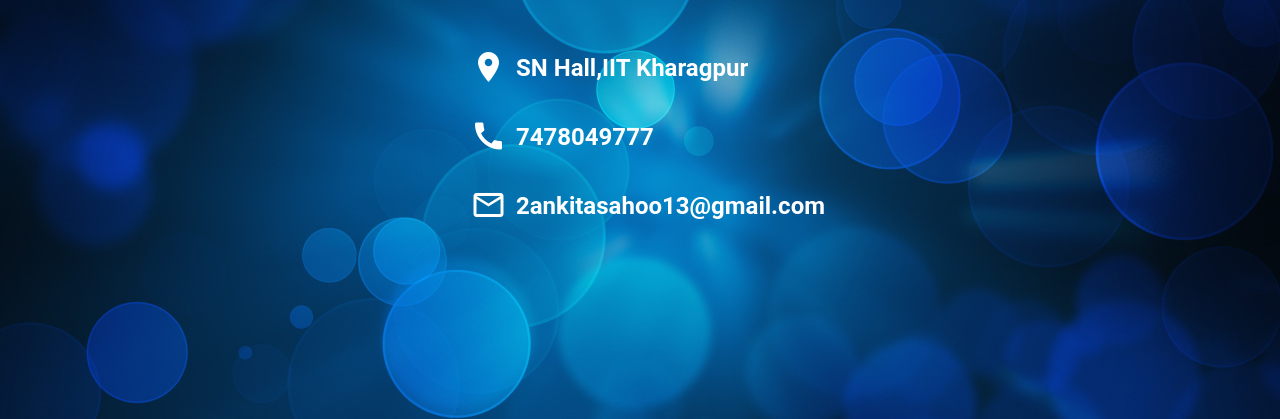
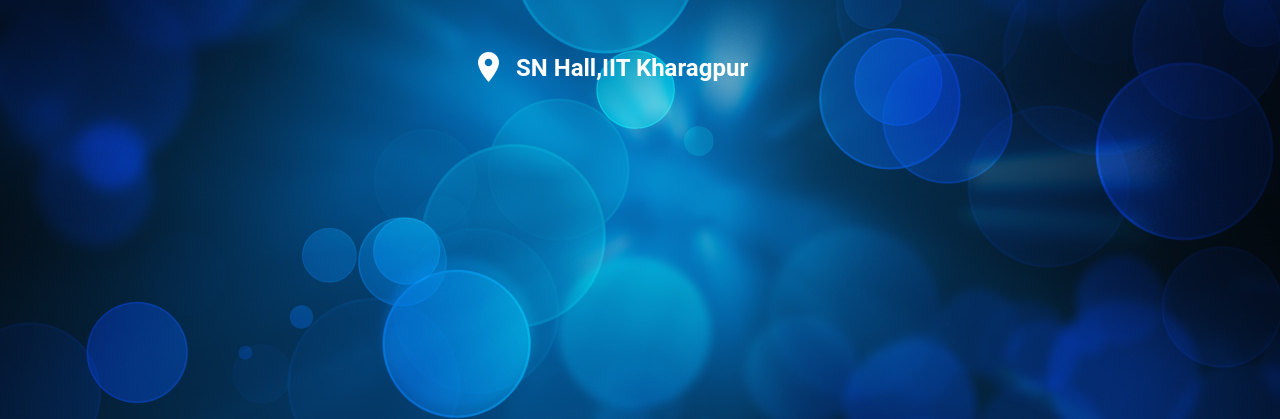
Before and after one commit to ankita132/1stYear-Portfolio, a plain HTML site: page untitled1/contact.html in a window 1280 px wide. Shown: the part 178-597 px from the top of the page. Drawn offline with Linux system fonts and the light colour scheme.

Commit message:
Update contact.html

```diff
--- a/untitled1/contact.html
+++ b/untitled1/contact.html
@@ -23,8 +23,8 @@
 <div class="q-2">
 <ul>
 <li><i class="material-icons ic" style="font-size:36px;">place</i>  SN Hall,IIT Kharagpur</li>
-<li><i class="material-icons" style="font-size:36px;">call</i>  7478049777</li>
-<li><i class="material-icons" style="font-size:36px;">mail_outline</i>  2ankitasahoo13@gmail.com</li>
+<!-- <li><i class="material-icons" style="font-size:36px;">call</i>  7478049777</li> -->
+<!-- <li><i class="material-icons" style="font-size:36px;">mail_outline</i>  2ankitasahoo13@gmail.com</li> -->
     </ul>
     </div>
 <nav class="qwe">
```
